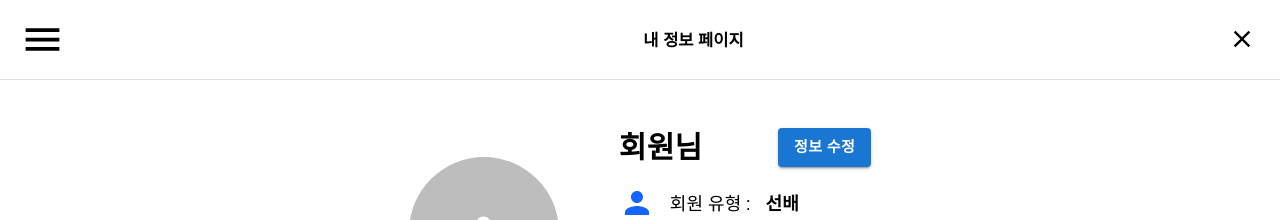
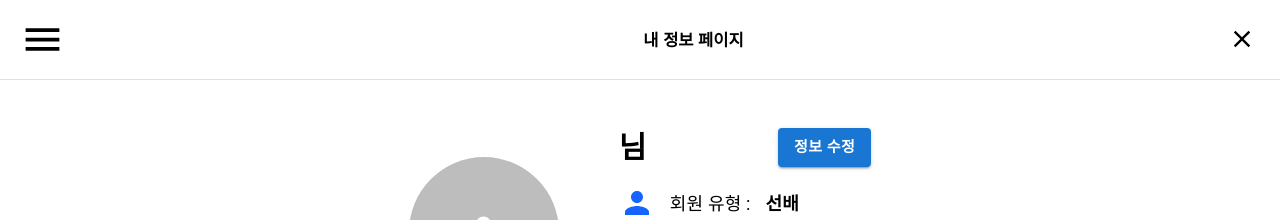
Before and after one commit to SinJungho/Code-Campus_FE, a React app: page /profile in a window 1280 px wide. Shown: the top 220 px of the page. Built offline with nearby package versions, Linux system fonts and the light colour scheme.

Commit message:
fix: Context API 삭제 및 zustand 교체

```diff
--- a/src/pages/MyProfile/myProfile.tsx
+++ b/src/pages/MyProfile/myProfile.tsx
@@ -1,15 +1,7 @@
-import React, { useContext, useEffect, useState } from "react";
+import React from "react";
 import * as S from "./styled";
 import { Link } from "react-router-dom";
-import {
-  Box,
-  Avatar,
-  Typography,
-  Button,
-  Tab,
-  Tabs,
-  Badge,
-} from "@mui/material";
+import { Box, Avatar, Typography, Button, Tab } from "@mui/material";
 import TabPanel from "@mui/lab/TabPanel";
 import TabContext from "@mui/lab/TabContext";
 import TabList from "@mui/lab/TabList";
@@ -19,14 +11,15 @@ import CloseIcon from "@mui/icons-material/Close";
 import WorkspacePremiumIcon from "@mui/icons-material/WorkspacePremium";
 import CheckCircleIcon from "@mui/icons-material/CheckCircle";
 import TemporaryDrawer from "../../Layout/Drawer";
-import { StateContext, StateProvider } from "../Sign/SignUp/PrivacyInput";
+
 // student data
 import students from "../../mock-data/students";
 import MenteeControl from "./MenteeControl";
 import MatchRequest from "./MatchRequest";
+import { useUserNameStore } from "../../stores/isSignuped/userSucess";
 
 const MyProfile: React.FC = () => {
-  const { name, setName } = React.useContext(StateContext);
+  const { name, setName } = useUserNameStore();
   const [value, setValue] = React.useState("1");
 
   const handleChange = (event: React.SyntheticEvent, newValue: string) => {
--- a/src/pages/Sign/SignUp/PrivacyInput.tsx
+++ b/src/pages/Sign/SignUp/PrivacyInput.tsx
@@ -1,47 +1,15 @@
 import * as S_privacy from "./PrivacyInput_styled";
 import * as S from "../styled";
-import React, {
-  ChangeEvent,
-  createContext,
-  ReactNode,
-  useEffect,
-  useState,
-} from "react";
-import {
-  Box,
-  Button,
-  Checkbox,
-  Typography,
-  FormControlLabel,
-} from "@mui/material";
-
-interface NameState {
-  name: string;
-  setName: React.Dispatch<React.SetStateAction<string>>;
-}
-const defaultNameState: NameState = {
-  name: "회원",
-  setName: () => {},
-};
-
-export const StateContext = createContext<NameState>(defaultNameState);
-
-export const StateProvider = ({ children }: { children: ReactNode }) => {
-  const [name, setName] = useState<string>("");
-
-  return (
-    <StateContext.Provider value={{ name, setName }}>
-      {children}
-    </StateContext.Provider>
-  );
-};
+import React, { ChangeEvent, useState } from "react";
+import { Box, Button, FormControlLabel } from "@mui/material";
+import { useUserNameStore } from "../../../stores/isSignuped/userSucess";
 
 export default function PrivacyInput() {
   return <PrivacyInputContent />;
 }
 
 export function PrivacyInputContent() {
-  const { name, setName } = React.useContext(StateContext);
+  const { name, setName } = useUserNameStore();
   const handleName = (e: React.ChangeEvent<HTMLInputElement>) => {
     setName(e.target.value);
   };
--- a/src/pages/Sign/SignUp/SuccessSign.tsx
+++ b/src/pages/Sign/SignUp/SuccessSign.tsx
@@ -1,22 +1,10 @@
-//import * as S_signOk from "./AddMentee_styled";
-import * as S from "../styled";
-import * as S_success from "./SuccessSign_styled";
 import React from "react";
-import { Link } from "react-router-dom";
 import CodeCampusLogo from "../../../assets/img/CodeCampusLogo";
-import {
-  Box,
-  Button,
-  Typography,
-  InputLabel,
-  MenuItem,
-  Select,
-  SelectChangeEvent,
-} from "@mui/material";
-import { StateContext, StateProvider } from "./PrivacyInput";
+import { Box, Typography } from "@mui/material";
+import { useUserNameStore } from "../../../stores/isSignuped/userSucess";
 
 export default function SuccessSign() {
-  const { name } = React.useContext(StateContext);
+  const { name } = useUserNameStore();
   console.log(name);
   return (
     <Box>
--- /dev/null
+++ b/src/stores/isSignuped/userSucess.ts
@@ -0,0 +1,11 @@
+import { create } from "zustand";
+
+type UserName = {
+  name: string;
+  setName: (name: string) => void;
+};
+
+export const useUserNameStore = create<UserName>((set) => ({
+  name: "",
+  setName: (name: string) => set({ name }),
+}));
```
Also changed, not shown: src/pages/Sign/SignUp/signup.tsx (+1 -6 lines), src/pages/State/StateProviderCompoent.tsx (deleted, +0 -19 lines).
